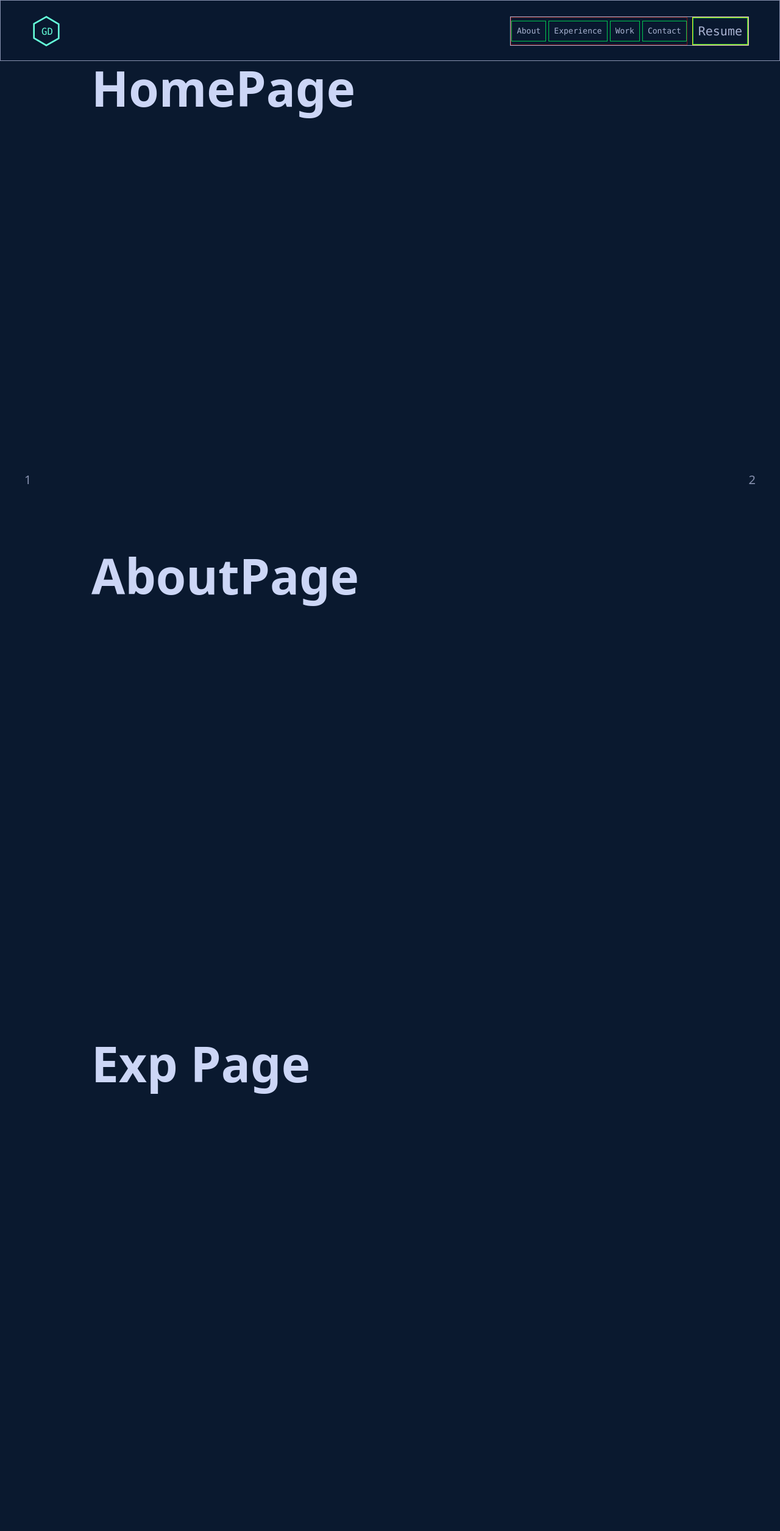
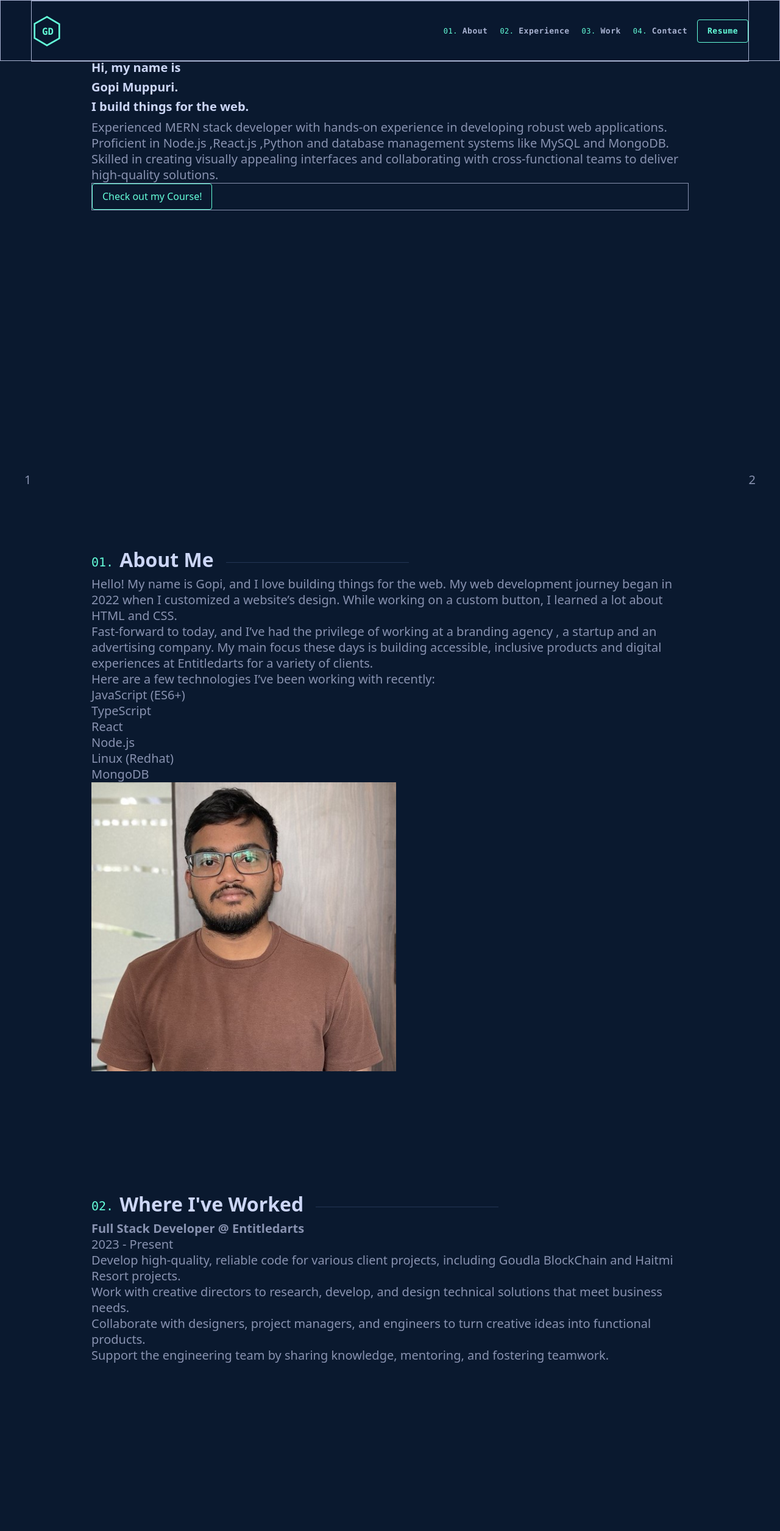
Before and after one commit to GD-0606/portfolio, a Next.js app: page / in a window 1280 px wide. Shown: the top 2511 px of the page at 61% size. Built offline with nearby package versions, Linux system fonts and the light colour scheme.

Commit message:
added pages content

```diff
--- a/src/app/globals.css
+++ b/src/app/globals.css
@@ -1,4 +1,4 @@
-@import 'tailwindcss';
+@import "tailwindcss";
 
 @layer base {
   h1,
@@ -103,3 +103,41 @@ body {
   border: 3px solid var(--color-navy);
   border-radius: 10px;
 }
+.counter-reset {
+  counter-reset: linkitem;
+}
+
+.counter-inc::before {
+  counter-increment: linkitem;
+  content: "0" counter(linkitem) ". ";
+  font-size: var(--text-xxs);
+  color: var(--color-green);
+  font-weight: 400;
+}
+
+.counter-reset-section-header {
+  counter-reset: section;
+}
+
+.counter-inc-section-header::before {
+  counter-increment: section;
+  content: "0" counter(section) ". ";
+  font-family: var(--font-mono);
+  font-weight: 400;
+  color: var(--color-green);
+  margin-right: 10px;
+  font-size: clamp(var(--text-md), 3vw, var(--text-xl));
+  position: relative;
+  bottom: -4px;
+}
+
+.counter-inc-section-header::after {
+  content: "";
+  background-color: var(--color-lightest-navy);
+  margin-left: 20px;
+  position: relative;
+  top: 5px;
+  width: 300px;
+  height: 1px;
+  display: block;
+}
--- a/src/app/layout.tsx
+++ b/src/app/layout.tsx
@@ -1,12 +1,12 @@
-import './globals.css';
-import type { Metadata } from 'next';
-import Header from '@/components/Header/header';
+import "./globals.css";
+import type { Metadata } from "next";
+import Header from "@/components/Header/header";
 export const metadata: Metadata = {
-  title: 'Portfolio.'
+  title: "Portfolio.",
 };
 
 export default function RootLayout({
-  children
+  children,
 }: Readonly<{
   children: React.ReactNode;
 }>) {
@@ -16,12 +16,18 @@ export default function RootLayout({
         <div id="root" className="relative">
           <div id="layout" className="relative flex flex-col min-h-screen">
             <Header />
-            <aside className="fixed w-[40px] left-[40px] bottom-0 right-auto z-10">1</aside>
-            <aside className="fixed w-[40px] right-[40px] bottom-0 left-auto z-10 text-right">2</aside>
+            <aside className="fixed w-[40px] left-[40px] bottom-0 right-auto z-10">
+              1
+            </aside>
+            <aside className="fixed w-[40px] right-[40px] bottom-0 left-auto z-10 text-right">
+              2
+            </aside>
             <div id="content" className="relative">
-              <main className="mx-auto relative w-full max-w-[1600px] min-h-screen px-[150px]">{children}</main>
+              <main className="mx-auto relative w-full max-w-[1600px] min-h-screen px-[150px] counter-reset-section-header">
+                {children}
+              </main>
               <footer className="relative h-auto min-h-[70px] flex flex-col justify-center items-center p-[15px]">
-                <div>footer</div>
+                <div> Designed & Built by Gopi Muppuri &copy; 2025.</div>
               </footer>
             </div>
           </div>
--- a/src/app/page.tsx
+++ b/src/app/page.tsx
@@ -1,22 +1,179 @@
-import SectionWrapper from '@/components/Wrappers/section';
+import NavLink from "@/components/Buttons/navLink";
+import SectionWrapper from "@/components/Wrappers/section";
+import SectionHeader from "@/components/Wrappers/sectionHeader";
+import { headerNavLinks, projectsData } from "@/data";
+import { NavLinkVariant } from "@/types";
+import Image from "next/image";
 
 export default function Home() {
+  const {
+    biglink: { href, label, rel, target, variant },
+    sayHello,
+  } = headerNavLinks;
+
   return (
     <>
       <SectionWrapper id="home">
-        <h2 className="m-0 text-big-heading">HomePage</h2>
+        <div>
+          <h1>Hi, my name is</h1>
+        </div>
+        <div>
+          <h2>Gopi Muppuri.</h2>
+        </div>
+        <div>
+          <h3>I build things for the web.</h3>
+        </div>
+        <div>
+          <p>
+            Experienced MERN stack developer with hands-on experience in
+            developing robust web applications. Proficient in{" "}
+            <span>Node.js</span> ,<span>React.js</span> ,<span>Python</span> and
+            database management systems like <span>MySQL</span> and{" "}
+            <span> MongoDB</span>. Skilled in creating visually appealing
+            interfaces and collaborating with cross-functional teams to deliver
+            high-quality solutions.
+          </p>
+        </div>
+        <div className="border">
+          <NavLink
+            href={href}
+            rel={rel}
+            target={target}
+            label={label}
+            variant={variant as NavLinkVariant}
+          >
+            {label}
+          </NavLink>
+        </div>
       </SectionWrapper>
       <SectionWrapper id="about">
-        <h2 className="m-0 text-big-heading">AboutPage</h2>
+        <div className="relative">
+          <SectionHeader value="About Me" />
+          <div>
+            <div>
+              Hello! My name is Gopi, and I love building things for the web. My
+              web development journey began in 2022 when I customized a
+              website&rsquo;s design. While working on a custom button, I
+              learned a lot about HTML and CSS.
+            </div>
+            <div>
+              Fast-forward to today, and I&rsquo;ve had the privilege of working
+              at <span>a branding agency </span> , <span>a startup </span> and{" "}
+              <span>an advertising company.</span> My main focus these days is
+              building accessible, inclusive products and digital experiences at{" "}
+              <span>Entitledarts</span> for a variety of clients.
+            </div>
+            <div>
+              Here are a few technologies I&rsquo;ve been working with recently:
+              <ul>
+                <li>JavaScript (ES6+)</li>
+                <li>TypeScript</li>
+                <li> React </li>
+                <li>Node.js </li>
+                <li>Linux (Redhat)</li>
+                <li>MongoDB</li>
+              </ul>
+            </div>
+          </div>
+          <div>
+            <figure>
+              <Image
+                src="/personal.jpg"
+                alt="Picture of the author"
+                width={500}
+                height={500}
+              />
+            </figure>
+          </div>
+        </div>
       </SectionWrapper>
       <SectionWrapper id="exp">
-        <h2 className="text-big-heading">Exp Page</h2>
+        <SectionHeader value="Where I've Worked" />
+        <div>
+          <>
+            <span>
+              <strong>Full Stack Developer</strong>{" "}
+            </span>
+            <span>
+              <strong>@ Entitledarts</strong>
+            </span>
+            <p>2023 - Present</p>
+            <ul>
+              <li>
+                {" "}
+                Develop high-quality, reliable code for various client projects,
+                including Goudla BlockChain and Haitmi Resort projects.
+              </li>
+              <li>
+                {" "}
+                Work with creative directors to research, develop, and design
+                technical solutions that meet business needs.
+              </li>
+              <li>
+                {" "}
+                Collaborate with designers, project managers, and engineers to
+                turn creative ideas into functional products.{" "}
+              </li>
+              <li>
+                {" "}
+                Support the engineering team by sharing knowledge, mentoring,
+                and fostering teamwork.
+              </li>
+            </ul>
+          </>
+        </div>
       </SectionWrapper>
       <SectionWrapper id="work">
-        <h2 className="text-big-heading">Work Page</h2>
+        <SectionHeader value="Some Things I've Built" />
+        {projectsData.projects?.map((obj, ind) => {
+          return (
+            <article key={obj.id}>
+              <div>
+                <p>Featured Project</p>
+                <h4>{obj.title}</h4>
+                <div>{obj.description}</div>
+                <ul>
+                  {obj.tags.map((val, ind) => (
+                    <li key={ind}>{val}</li>
+                  ))}
+                </ul>
+                {/* <Link url={obj.links[1]}>
+                  <FontAwesomeIcon icon={faGithub} title="Github" />
+                </Link> */}
+              </div>
+              <figure>
+                <Image
+                  src={obj.mainImageUrl.url}
+                  alt={obj.mainImageUrl.alt}
+                  width={500}
+                  height={500}
+                />
+              </figure>
+            </article>
+          );
+        })}
       </SectionWrapper>
       <SectionWrapper id="contact">
-        <h2 className="text-big-heading">Contact Form</h2>
+        <div>
+          <header>04.What&rsquo;s Next?</header>
+          <h2>Get In Touch </h2>
+          <p>
+            Although I&rsquo;m not currently looking for any new opportunities,
+            my inbox is always open. Whether you have a question or just want to
+            say hi, I&rsquo;ll try my best to get back to you!
+          </p>
+          <div className="border">
+            <NavLink
+              href={sayHello.href}
+              rel={sayHello.rel}
+              target={sayHello.target}
+              label={sayHello.label}
+              variant={sayHello.variant as NavLinkVariant}
+            >
+              {sayHello.label}
+            </NavLink>
+          </div>
+        </div>
       </SectionWrapper>
     </>
   );
--- a/src/components/Buttons/navLink.tsx
+++ b/src/components/Buttons/navLink.tsx
@@ -1,16 +1,34 @@
-import { NavLinkProps, NavLinkVariant } from '@/types';
-import Link from 'next/link';
-import React from 'react';
+import { NavLinkProps, NavLinkVariant } from "@/types";
+import Link from "next/link";
+import React from "react";
 
-const NavLink = ({ href, label, variant = 'default', rel, target, download = false, children }: NavLinkProps) => {
+const NavLink = ({
+  href,
+  label,
+  variant = "default",
+  rel,
+  target,
+  download = false,
+  children,
+}: NavLinkProps) => {
   const variants: Record<NavLinkVariant, string> = {
-    default: 'border border-green-500 p-2 inline-block',
-    download: 'border border-green-500 p-2 inline-block',
-    logo: ''
+    default: "counter-inc p-2 inline-block",
+    download:
+      "border-1 border-green rounded px-4 py-2.5 inline-block text-green bg-transparent",
+    logo: "",
+    custom:
+      "border-1 border-green rounded px-4 py-2.5 text-green bg-transparent text-md inline-block",
   };
 
   return (
-    <Link href={href} download={download && 'Resume.pdf'} rel={rel} target={target} id={label} className={`${variants[variant]}`}>
+    <Link
+      href={href}
+      download={download && "Resume.pdf"}
+      rel={rel}
+      target={target}
+      id={label}
+      className={`${variants[variant]}`}
+    >
       {children}
     </Link>
   );
--- a/src/components/Header/header.tsx
+++ b/src/components/Header/header.tsx
@@ -1,19 +1,22 @@
-'use client';
-import React from 'react';
-import { headerNavLinks } from '@/data';
-import Logo from './logo';
-import NavLinks from './navLinks';
-import { NavLinkProps } from '@/types';
-import Menubar from './menubar';
+"use client";
+import React from "react";
+import { headerNavLinks } from "@/data";
+import Logo from "./logo";
+import NavLinks from "./navLinks";
+import { NavLinkProps } from "@/types";
+import Menubar from "./menubar";
 
 const Header = () => {
   const { logo, navLinks, resume } = headerNavLinks;
 
   return (
-    <header className="bg-header border backdrop-blur-[10px] w-full h-[100px] fixed top-0  px-[50px] z-20">
-      <nav className="relative w-full h-[100px] flex justify-between items-center text-light-slate font-mono">
+    <header className="bg-header border backdrop-blur-[10px] w-full h-[100px] fixed top-0  px-[50px] z-20 text-light-slate font-mono font-semibold tracking-wide">
+      <nav className="border relative w-full h-[100px] flex justify-between items-center">
         <Logo {...(logo as NavLinkProps)} />
-        <NavLinks navLinks={navLinks as NavLinkProps[]} resume={resume as NavLinkProps} />
+        <NavLinks
+          navLinks={navLinks as NavLinkProps[]}
+          resume={resume as NavLinkProps}
+        />
         <Menubar />
       </nav>
     </header>
--- a/src/components/Header/navLinks.tsx
+++ b/src/components/Header/navLinks.tsx
@@ -1,11 +1,17 @@
-import React from 'react';
-import NavLink from '../Buttons/navLink';
-import { NavLinkProps, NavLinkVariant } from '@/types';
+import React from "react";
+import NavLink from "../Buttons/navLink";
+import { NavLinkProps, NavLinkVariant } from "@/types";
 
-const NavLinks = (props: { navLinks: NavLinkProps[]; resume: NavLinkProps }) => {
+const NavLinks = (props: {
+  navLinks: NavLinkProps[];
+  resume: NavLinkProps;
+}) => {
   return (
-    <div id="navLinks" className="border relative flex justify-between gap-2">
-      <ol className="border border-red-900 flex justify-between items-center gap-1 text-xs">
+    <div
+      id="navLinks"
+      className="relative flex justify-between items-center gap-2 text-xs"
+    >
+      <ol className="flex justify-between items-center gap-1 counter-reset">
         {props.navLinks.map((link, _ind) => (
           <li key={link.id} className="relative">
             <NavLink href={link.href} label={link.label}>
@@ -14,7 +20,7 @@ const NavLinks = (props: { navLinks: NavLinkProps[]; resume: NavLinkProps }) =>
           </li>
         ))}
       </ol>
-      <div className="border border-yellow-300">
+      <div className="">
         <NavLink
           href={props.resume.href}
           label={props.resume.label}
--- a/src/components/Wrappers/section.tsx
+++ b/src/components/Wrappers/section.tsx
@@ -1,10 +1,13 @@
-import { SectionWrapperProps } from '@/types';
-import React from 'react';
+import { SectionWrapperProps } from "@/types";
+import React from "react";
 
 const SectionWrapper = (props: SectionWrapperProps) => {
   const { id, children } = props;
   return (
-    <section id={id} className="mx-auto w-full max-w-[1000px] min-h-screen py-[100px] max-mobileS:border-amber-200 max-mobileM:border-blue-900">
+    <section
+      id={id}
+      className="relative mx-auto w-full max-w-[1000px] min-h-screen py-[100px]"
+    >
       {children}
     </section>
   );
--- /dev/null
+++ b/src/components/Wrappers/sectionHeader.tsx
@@ -0,0 +1,11 @@
+import React from "react";
+
+const SectionHeader = ({ value }: { value: string }) => {
+  return (
+    <h2 className="relative w-full flex items-center text-number-heading counter-inc-section-header">
+      {value}
+    </h2>
+  );
+};
+
+export default SectionHeader;
--- a/src/data/header.json
+++ b/src/data/header.json
@@ -13,5 +13,19 @@
     "download": true,
     "target": "_blank",
     "rel": "noopener noreferrer"
+  },
+  "biglink": {
+    "label": "Check out my Course!",
+    "href": "https://github.com/GD-0606/",
+    "variant": "custom",
+    "target": "_blank",
+    "rel": "noopener noreferrer"
+  },
+  "sayHello": {
+    "label": "Say Hello",
+    "href": "https://forms.gle/nJFTGzK8AwnjaCka7",
+    "variant": "custom",
+    "target": "_blank",
+    "rel": "noopener noreferrer"
   }
 }
--- a/src/data/projects.json
+++ b/src/data/projects.json
@@ -4,17 +4,29 @@
       "id": 1,
       "title": "Goudla Block Chain Project",
       "description": "Led blockchain integration using test networks for cryptocurrency protocols.",
-      "tags": ["#Blockchain", "#Cryptocurrency", "#Testnet", "NodeJs", "MongoDB"],
+      "tags": [
+        "#Blockchain",
+        "#Cryptocurrency",
+        "#Testnet",
+        "NodeJs",
+        "MongoDB"
+      ],
       "links": ["https://github.com/GD-0606/blockchain"],
-      "mainImageUrl": "/blockchain.jpg"
+      "mainImageUrl": { "url": "/blockchain.jpg", "alt": "blockchain pic" }
     },
     {
       "id": 2,
       "title": "Hatimi Hotel Management System",
       "description": "Built a full-stack hotel booking platform with admin dashboard.",
-      "tags": ["#BookingSystem", "#HotelManagement", "#MERNStack", "NodeJs", "#PaymentGateway"],
+      "tags": [
+        "#BookingSystem",
+        "#HotelManagement",
+        "#MERNStack",
+        "NodeJs",
+        "#PaymentGateway"
+      ],
       "links": ["https://github.com/GD-0606/bookingServer"],
-      "mainImageUrl": "/hatimi.png"
+      "mainImageUrl": { "url": "/hatimi.png", "alt": "hatimi pic" }
     }
   ]
 }
--- a/src/types/nav.d.ts
+++ b/src/types/nav.d.ts
@@ -1,6 +1,6 @@
 import React from 'react';
 
-export type NavLinkVariant = 'default' | 'download' | 'logo';
+export type NavLinkVariant = 'default' | 'download' | 'logo' | 'custom';
 
 export interface NavLinkProps {
   id?: number;
```
